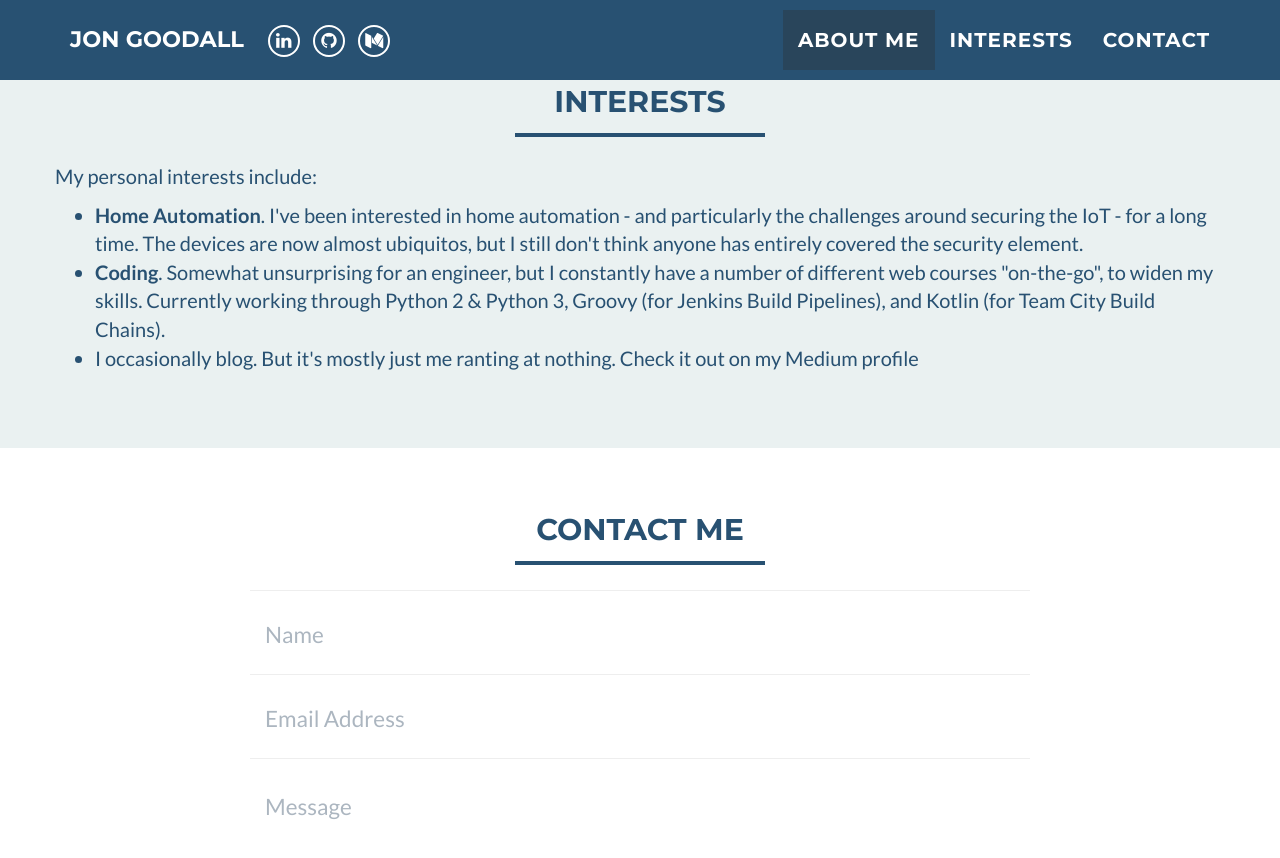
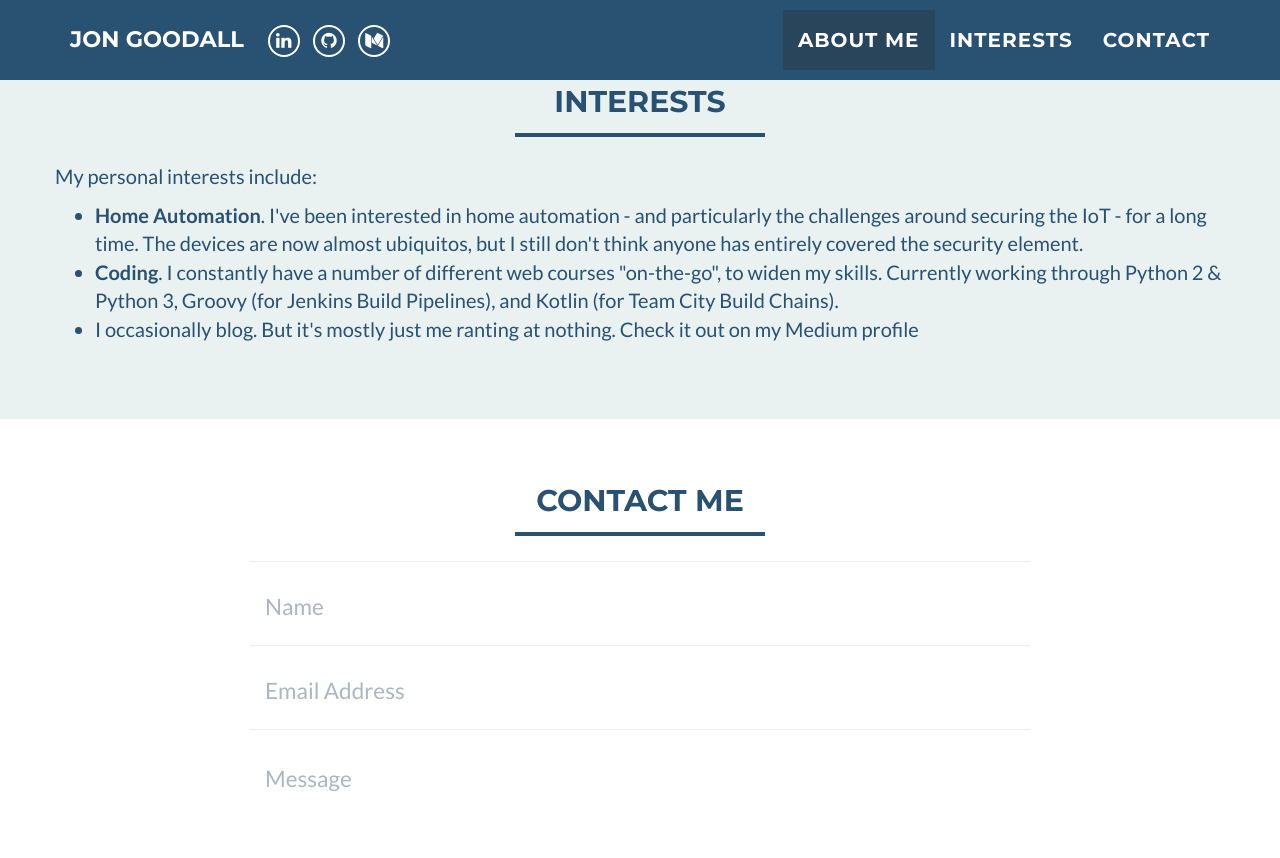
Before and after one commit to jdgoodall1/jdgoodall1.github.io, a Jekyll site: the page built from index.html, in a window 1280 px wide and 900 px high, scrolled down 1212 px. Shown: the top 858 px of the window. Built offline with Jekyll 4.4.1, drawn with Linux system fonts in a browser that asks for light colours.

Commit message:
Update interests.html

```diff
--- a/_includes/interests.html
+++ b/_includes/interests.html
@@ -16,7 +16,7 @@
                     the security element.
                 </li>
                 <li>
-                    <b>Coding</b>. Somewhat unsurprising for an engineer, but I constantly have a number of different web courses "on-the-go", to widen my skills. Currently working through Python 2 & Python 3, Groovy (for Jenkins Build Pipelines), and Kotlin (for Team City Build Chains).
+                    <b>Coding</b>. I constantly have a number of different web courses "on-the-go", to widen my skills. Currently working through Python 2 & Python 3, Groovy (for Jenkins Build Pipelines), and Kotlin (for Team City Build Chains).
                 </li>
                 <li>
                     I occasionally blog. But it's mostly just me ranting at nothing. Check it out on my Medium profile
```
